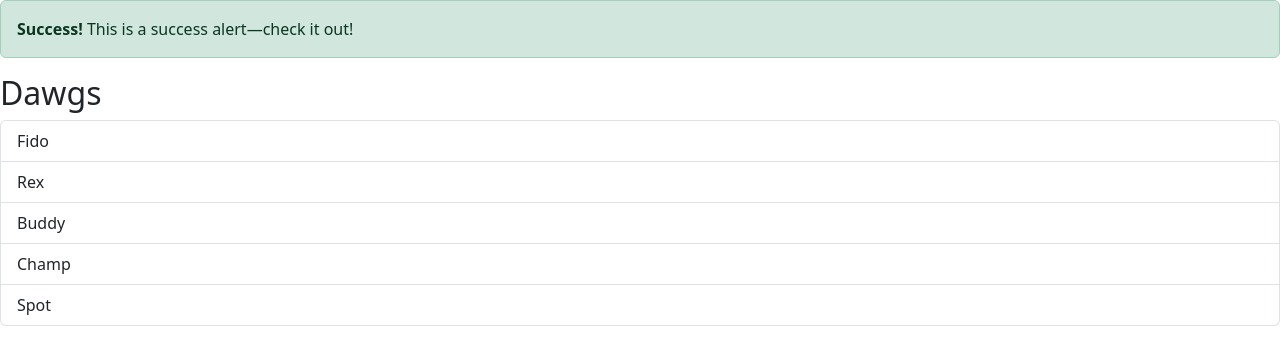
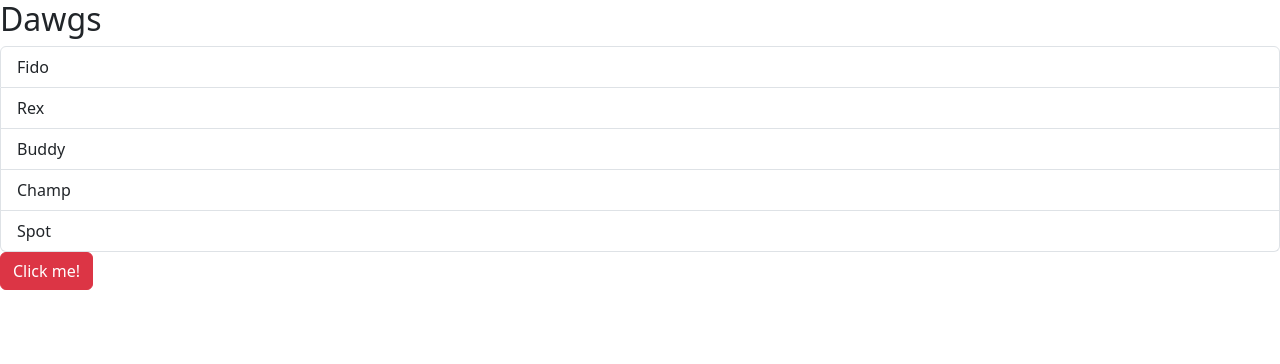
Before and after one commit to MrowrMisc/RelearningReact, a React (Vite) app: page / in a window 1280 px wide. Shown: the top 364 px of the page. Built offline with nearby package versions, Linux system fonts and the light colour scheme.

Commit message:
Can close alert

```diff
--- a/src/App.tsx
+++ b/src/App.tsx
@@ -1,19 +1,33 @@
+import { useState } from "react"
 import Alert from "./components/Alert"
+import Button from "./components/Button"
 import ListGroup from "./components/ListGroup"
 
 function App() {
   const dawgNames = ["Fido", "Rex", "Buddy", "Champ", "Spot"]
 
+  const [alertText, setAlertText] = useState("")
+  const [selectedDawg, setSelectedDawg] = useState("")
+
   const onSelect = (itemName: string) => {
-    console.log(`Selected ${itemName}`)
+    setSelectedDawg(itemName)
+  }
+
+  const onButtonClick = () => {
+    setAlertText(`The selected dawg is: ${selectedDawg}`)
+  }
+
+  const onAlertClose = () => {
+    setAlertText("")
   }
 
   return (
     <div>
-      <Alert type="success">
-        <strong>Success!</strong> This is a success alert—check it out!
-      </Alert>
+      <Alert type="success" onClose={onAlertClose} visible={alertText.trim() !== ""}>{alertText}</Alert>
       <ListGroup items={dawgNames} heading="Dawgs" onSelectItem={onSelect} />
+      <Button type="danger" onClick={onButtonClick}>
+        Click me!
+      </Button>
     </div>
   )
 }
--- a/src/components/Alert.tsx
+++ b/src/components/Alert.tsx
@@ -1,12 +1,17 @@
 type Props = {
+  visible: boolean,
   children: React.ReactNode,
-  type: "success" | "danger" | "warning"
+  type: "success" | "danger" | "warning",
+  onClose: () => void
 }
 
-function Alert({ children, type }: Props) {
+// TODO: would be cool to put this into a Context!
+function Alert({ visible, children, type, onClose }: Props) {
+  if (!visible) return null
   return (
-    <div className={`alert alert-${type}`} role="alert">
+    <div className={`alert alert-dismissible alert-${type}`} role="alert">
       {children}
+      <button type="button" className="btn-close" data-bs-dismiss="alert" aria-label="Close" onClick={onClose} ></button>
     </div>
   )
 }
--- /dev/null
+++ b/src/components/Button.tsx
@@ -0,0 +1,17 @@
+import React from "react"
+
+type Props = {
+  children: React.ReactNode,
+  type?: "success" | "danger" | "warning",
+  onClick: () => void
+}
+
+function Button({ children, type, onClick }: Props) {
+  return (
+    <button className={`btn btn-${type || "primary"}`} onClick={onClick}>
+      {children}
+    </button>
+  )
+}
+
+export default Button
```
